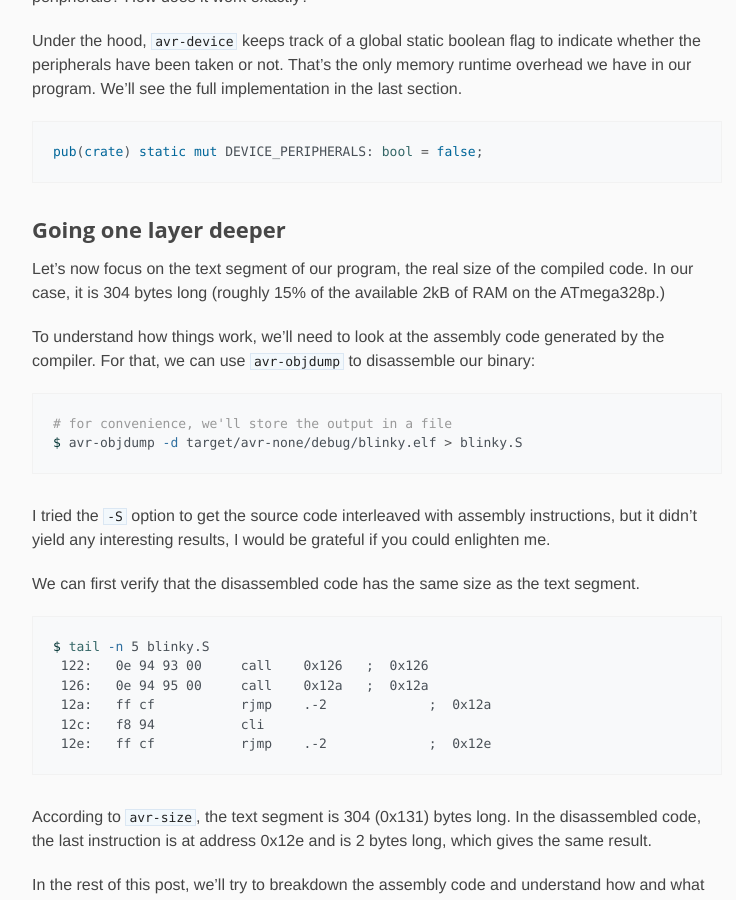
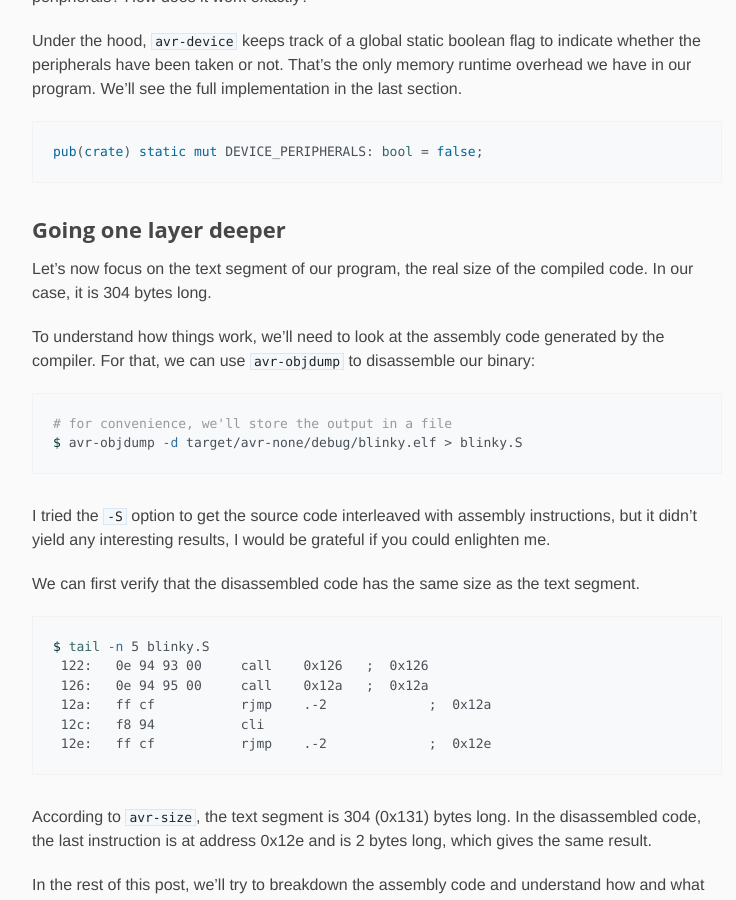
Before and after one commit to n-eq/n-eq.github.io, a Jekyll site: the page built from _posts/2025-05-13-rust-avr-arduino-blink.md, in a window 1280 px wide and 900 px high, scrolled down 3445 px. Shown: the whole window, without its empty margins (138-874 px from the left). Built offline with Jekyll 4.4.1, drawn with Linux system fonts in a browser that asks for light colours; some of the changed text lies outside the part shown.

Commit message:
Update 2025-05-13-rust-avr-arduino-blink.md
Don't compare text section size with SRAM as it belongs to flash
Add a link to the full disassembly listing as a gist

```diff
--- a/_posts/2025-05-13-rust-avr-arduino-blink.md
+++ b/_posts/2025-05-13-rust-avr-arduino-blink.md
@@ -144,7 +144,7 @@ pub(crate) static mut DEVICE_PERIPHERALS: bool = false;
 ## Going one layer deeper
 
 Let's now focus on the text segment of our program, the real size of the compiled code. In our case,
-it is 304 bytes long (roughly 15% of the available 2kB of RAM on the ATmega328p.)
+it is 304 bytes long.
 
 To understand how things work, we'll need to look at the assembly code generated by the compiler.
 For that, we can use `avr-objdump` to disassemble our binary:
```
Also changed, not shown: other parts of _posts/2025-05-13-rust-avr-arduino-blink.md (+1 -0 lines).
